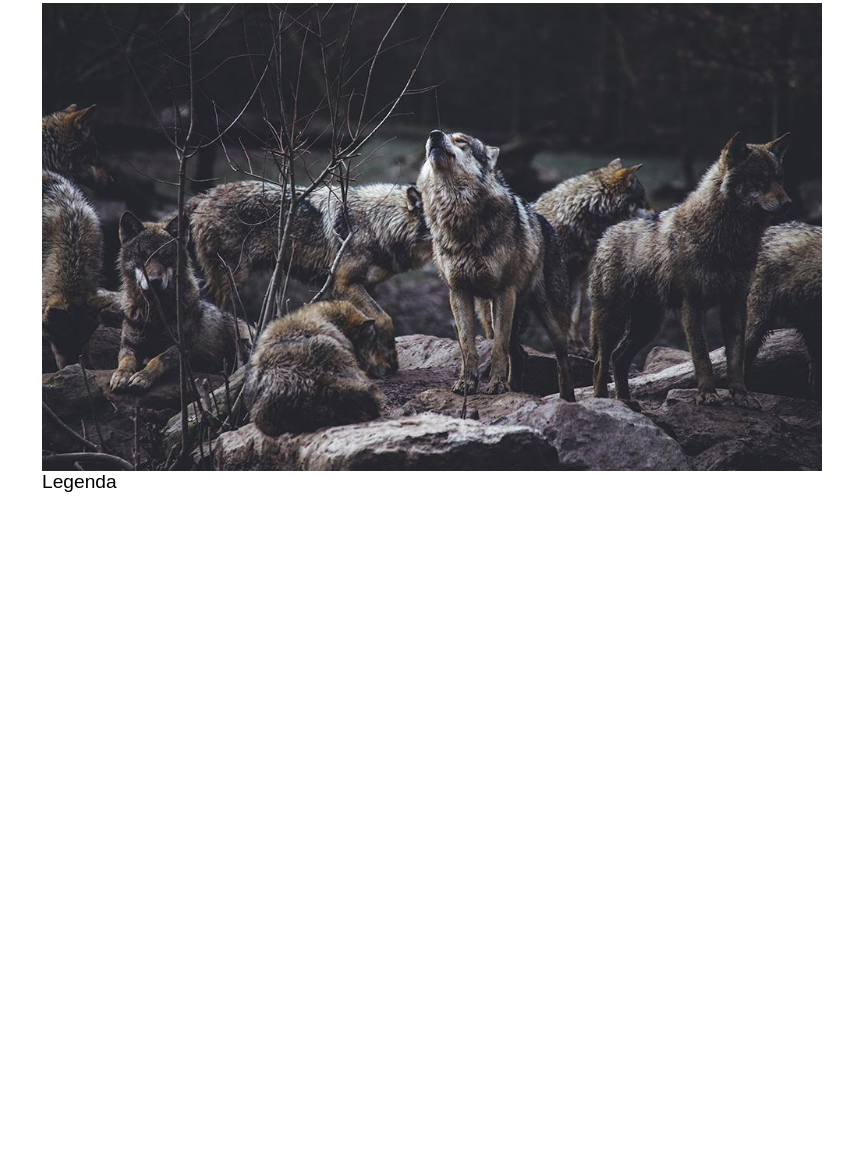
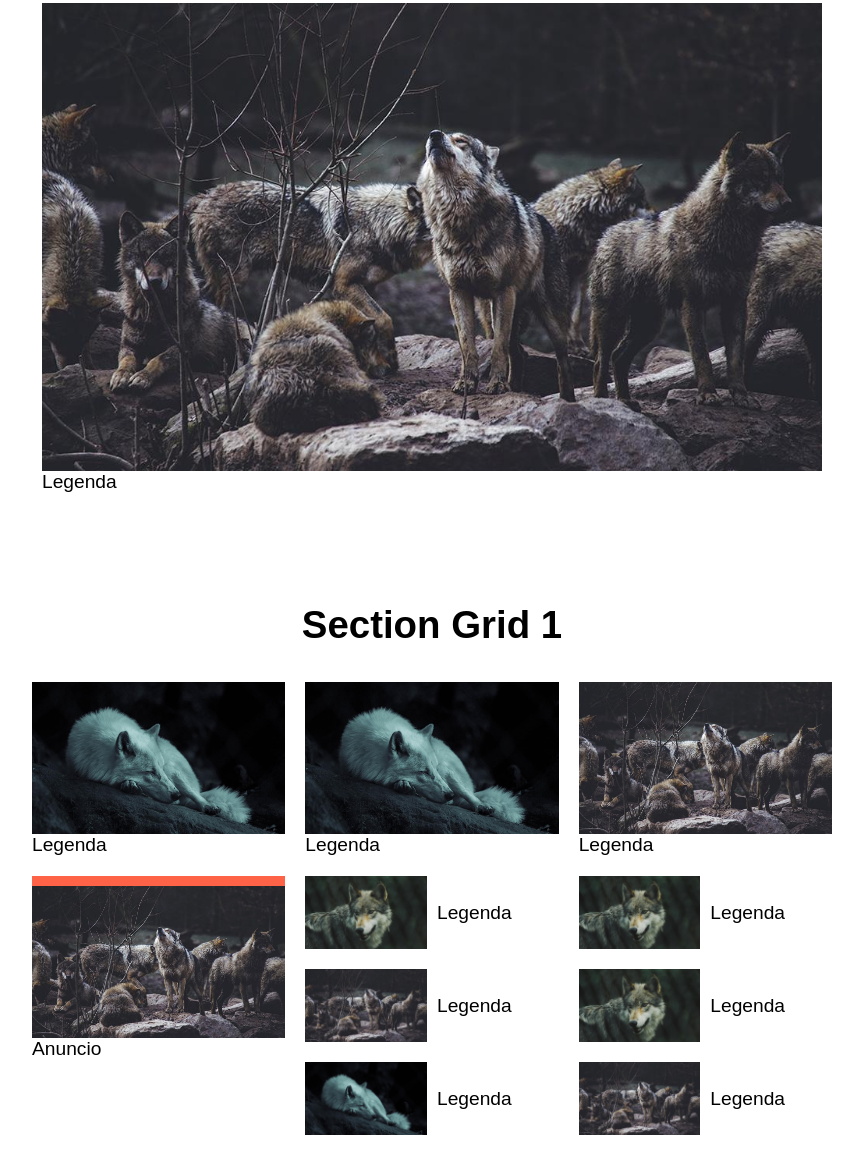
Before and after one commit to Malihgno616/CSS-Flexbox-e-Grid-Layout, a plain HTML site: page index.html in a window 1280 px wide. Shown: the part 639-1812 px from the top of the page, without its empty margins (208-1071 px from the left). Before the commit the page ends 1142 px from the top, so only its background shows below. Drawn offline with Linux system fonts and the light colour scheme.

Commit message:
CSS Grid Layout 1

```diff
--- a/index.html
+++ b/index.html
@@ -50,8 +50,63 @@
       <img src="/img/lobo3.jpg">
       <p>Legenda</p>
     </div>
+
   </section>
 
+  <h1>Section Grid 1</h1>
+
+  <section class="grid1">
+    <div>
+      <img src="/img/lobo1.jpg">
+      <p>Legenda</p>
+    </div>
+
+    <div>
+      <img src="/img/lobo1.jpg">
+      <p>Legenda</p>
+    </div>
+
+    <div>
+      <img src="/img/lobo3.jpg">
+      <p>Legenda</p>
+    </div>
+
+    <div>
+      <img src="/img/lobo2.jpg">
+      <p>Legenda</p>
+    </div>
+
+    <div>
+      <img src="/img/lobo2.jpg">
+      <p>Legenda</p>
+    </div>
+
+    <div>
+      <img src="/img/lobo3.jpg">
+      <p>Legenda</p>
+    </div>
+
+   <div>
+     <img src="/img/lobo2.jpg">
+     <p>Legenda</p>
+   </div>
+
+   <div>
+      <img src="/img/lobo1.jpg">
+      <p>Legenda</p>
+   </div>
+
+   <div>
+      <img src="/img/lobo3.jpg">
+      <p>Legenda</p>
+   </div>
+
+   <div class="anuncio">
+      <img src="/img/lobo3.jpg">
+      <p>Anuncio</p>
+   </div>
+
+  </section>
 
 
 </body>
--- a/style.css
+++ b/style.css
@@ -5,6 +5,11 @@ body, ul, li, p {
   font-size: 1.2rem;
   font-family: Arial, Helvetica, sans-serif;
 }
+
+body {
+  margin-bottom: 100px;
+}
+
 
 a {
   text-decoration: none;
@@ -58,3 +63,40 @@ img {
 }
 
 /*CSS GRID 1 */
+
+.grid1 {
+  display: grid;
+  grid-template-columns: repeat(3, 1fr);
+  max-width: 800px;
+  padding: 10px;
+  margin: 0 auto;
+  gap: 20px;
+}
+
+.grid1 > div:nth-child(n + 4) {
+  display: grid;
+  grid-template-columns: repeat(2, 1fr);
+  gap: 10px;
+  align-items: center;
+}
+
+.grid1 > div.anuncio {
+  grid-column: 1;
+  grid-row: 2/5;
+  border-top: 10px solid tomato;
+  display: block;
+}
+
+@media (max-width: 600px) {
+  grid1 {
+      grid-template-columns: repeat(2, 1fr);
+  }
+  .grid1 > div:nth-child(n + 4) {
+      display: block;
+  }
+  .grid1 > div.anuncio {
+      grid-column: auto;
+      grid-row: auto;
+      order: -1;
+  }
+}
```
